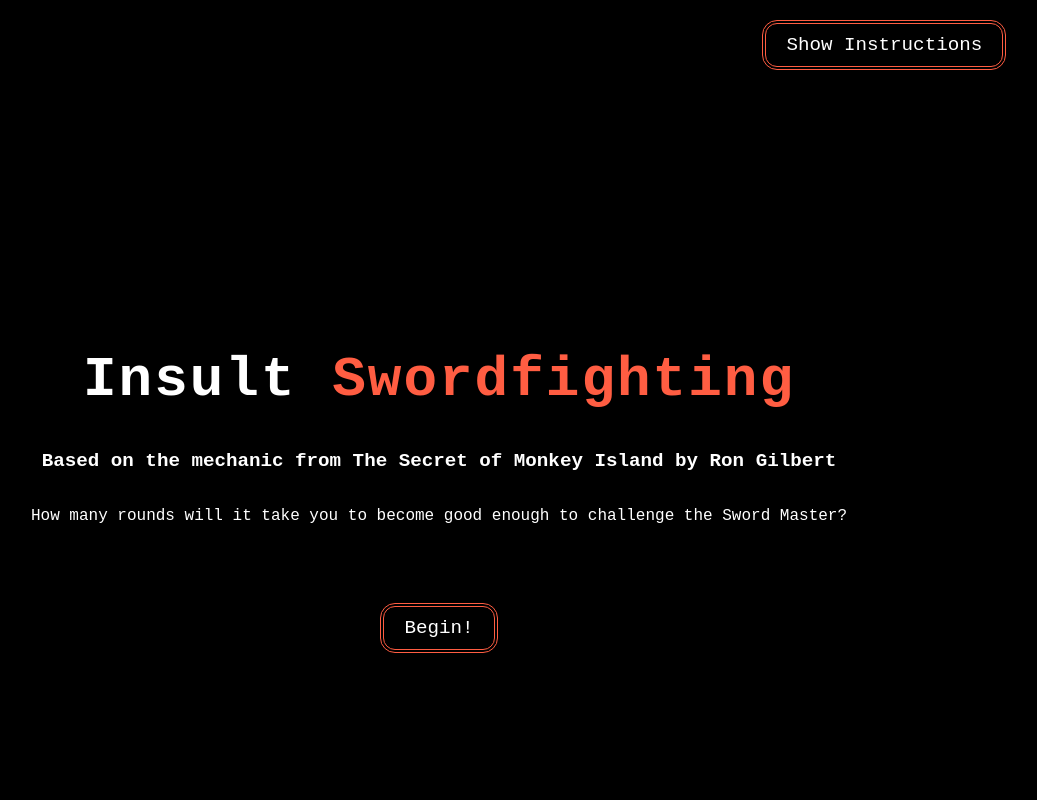
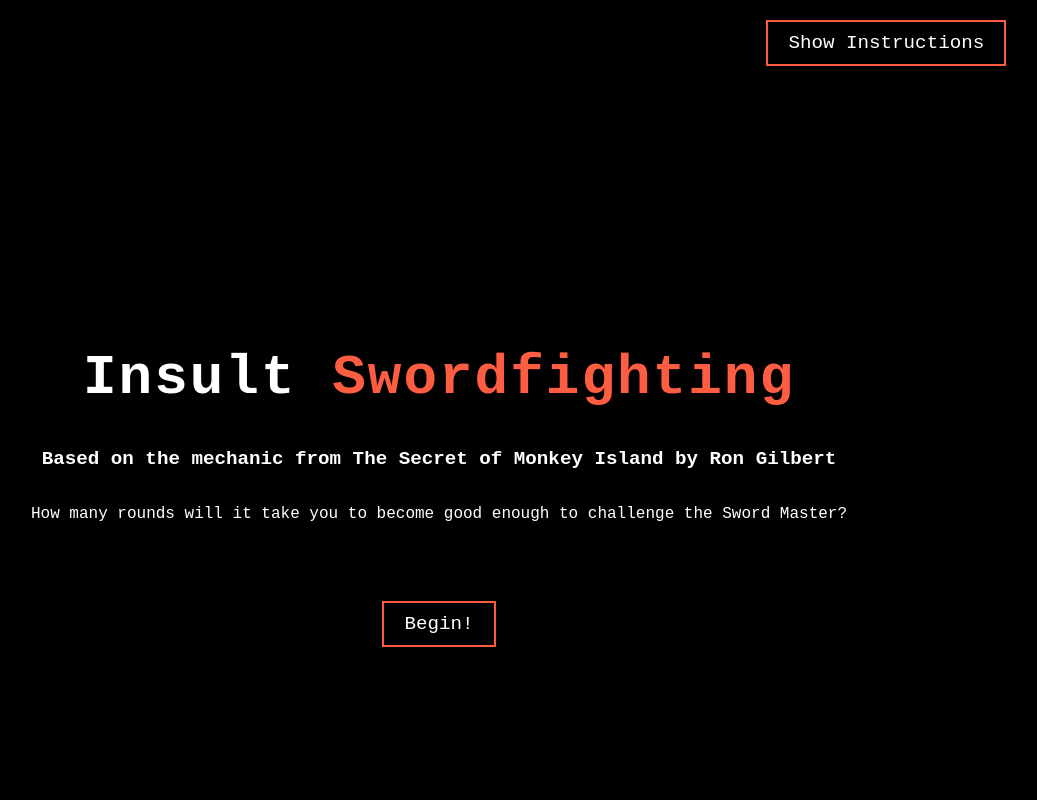
Before and after one commit to robotspacefish/insult-swordfighting, a React (Create React App) app: page / in a window 1280 px wide. Shown: the top 800 px of the page, without its empty margins (201-1238 px from the left). Built offline with nearby package versions, Linux system fonts and the light colour scheme.

Commit message:
change btn styles

```diff
--- a/src/App.css
+++ b/src/App.css
@@ -43,9 +43,9 @@
 .btn {
   padding: 10px 20px;
   margin: 60px 0;
-  border-radius: 15px;
+  /* border-radius: 15px; */
   font-size: 1.2em;
-  border: 4px double #ff5d42;
+  border: 2px solid #ff5d42;
   background: none;
   color: white;
   transition: background 500ms;
```
